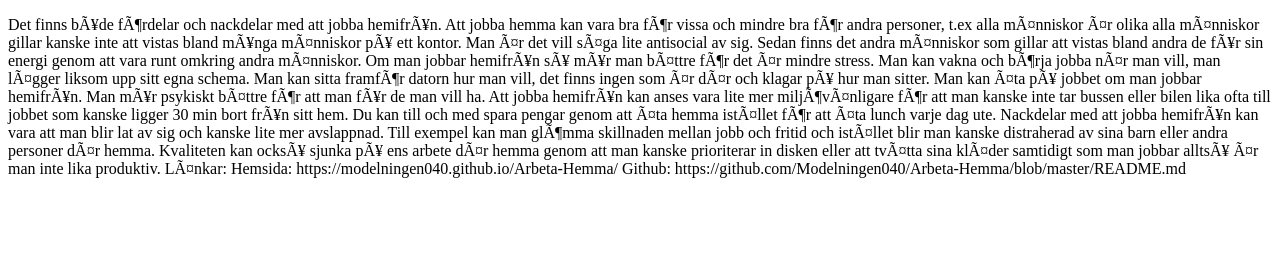
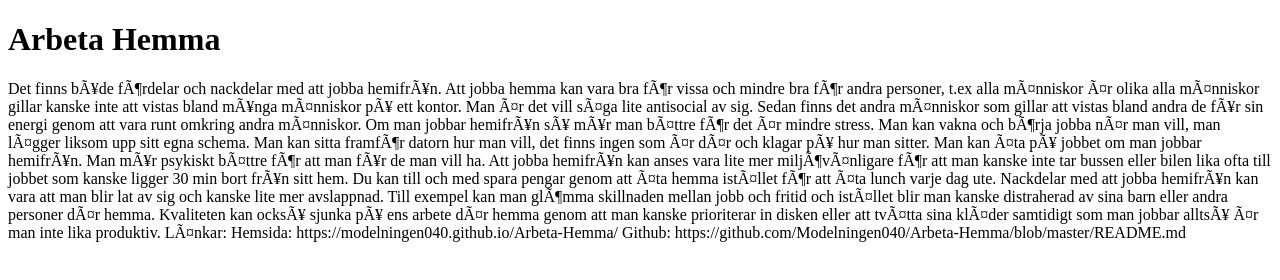
Before and after one commit to Modelningen040/Arbeta-Hemma, a plain HTML site: page Index.html in a window 1280 px wide. Drawn offline with Linux system fonts and the light colour scheme.

Commit message:
Update Index.html

```diff
--- a/Index.html
+++ b/Index.html
@@ -3,9 +3,10 @@
 <head>
 <link href="" rel="stylesheet">
 <meta charset= "urf-8" >
-<title> Arbeta hemifrån </title>
+<title> Mugeera </title>
 </head>
 <body>
+<h1> Arbeta Hemma </h1>
 <p> Det finns både fördelar och nackdelar med att jobba hemifrån.
 Att jobba hemma kan vara bra för vissa och mindre bra för andra personer,
 t.ex alla människor är olika alla människor gillar kanske inte att vistas bland många människor på ett kontor.
@@ -30,6 +31,8 @@ Kvaliteten kan också sjunka på ens arbete där hemma genom att man kanske prio
 Länkar:
 Hemsida: https://modelningen040.github.io/Arbeta-Hemma/
 Github: https://github.com/Modelningen040/Arbeta-Hemma/blob/master/README.md </p>
+</br>
 <p>  </p>
+
 </body>
 </html>
```
